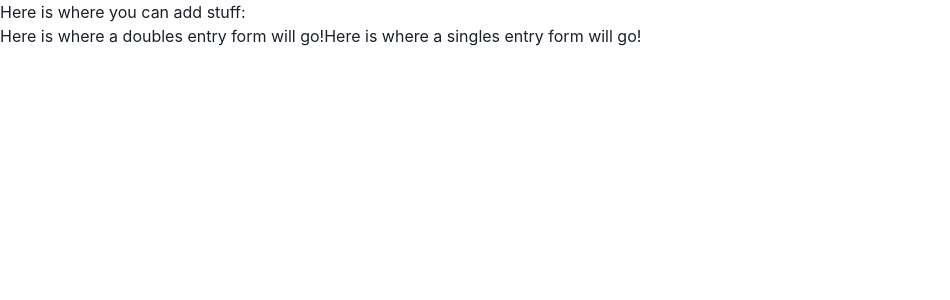
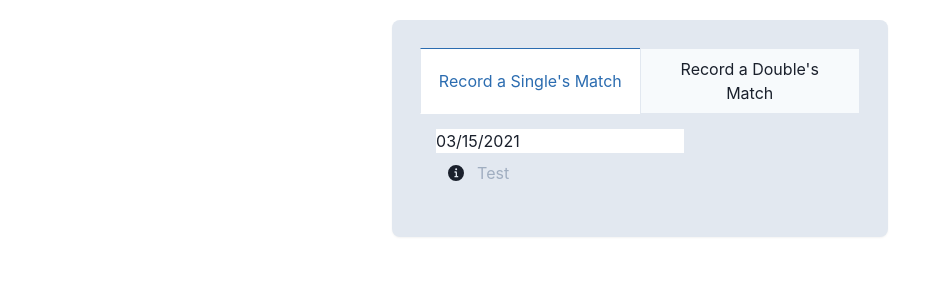
Before and after one commit to taylorschmidt/racket-frontend, a Next.js app: page /create in a window 1280 px wide. Shown: the top 300 px of the page, without its empty margins (0-950 px from the left). Built offline with nearby package versions, Linux system fonts and the light colour scheme.

Commit message:
imported datepicker

```diff
--- a/components/Single.js
+++ b/components/Single.js
@@ -1,7 +1,39 @@
-export default function Signle() {
+import React, { useState } from "react";
+import axios from "axios";
+import { useRouter } from "next/router";
+import {
+  Stack,
+  Input,
+  FormControl,
+  InputLeftElement,
+  Icon,
+  InputGroup,
+  Button,
+  FormHelperText,
+} from "@chakra-ui/react";
+import { InfoIcon, EmailIcon, LockIcon } from "@chakra-ui/icons";
+import DatePicker from 'react-datepicker';
+
+
+export default function Single() {
+    const [startDate, setStartDate] = useState(new Date());
     return (
         <>
-        Here is where a singles entry form will go!
+        <DatePicker selected={startDate} onChange={date => setStartDate(date)} />
+        <Stack spacing={4}>
+        <FormControl isRequired>
+            <InputGroup>
+            <InputLeftElement children={<InfoIcon/>} />
+            <Input
+                type="text"
+                placeholder="Test"
+                aria-label="Username"
+                // value={username}
+                // onChange={onChangeUsername}
+                />
+            </InputGroup>
+        </FormControl>
+        </Stack>
         </>
     )
 }
--- a/package.json
+++ b/package.json
@@ -17,6 +17,7 @@
     "materialize-css": "^1.0.0-rc.2",
     "next": "10.0.8",
     "react": "17.0.1",
+    "react-datepicker": "^3.6.0",
     "react-dom": "17.0.1"
   }
 }
--- a/pages/_app.js
+++ b/pages/_app.js
@@ -1,4 +1,6 @@
 import { ChakraProvider } from '@chakra-ui/react';
+import "react-datepicker/dist/react-datepicker.css"
+
 function MyApp({ Component, pageProps }) {
   return (
     <ChakraProvider>
--- a/pages/create.js
+++ b/pages/create.js
@@ -1,14 +1,33 @@
 import Double from '../components/Double'
 import Single from '../components/Single'
+import {Box, useColorMode, Tabs, TabList, Tab, TabPanels, TabPanel, Image, Center} from "@chakra-ui/react"
+
 
 export default function create() {
-    return (
-        <>
-        Here is where you can add stuff:
-        <div>
-            <Double />
-            <Single />
-        </div>
+    const { colorMode } = useColorMode()
+return(
+    <>
+    <Box w="100%" mt={5}>
+            <Center>
+            <Box  bg={colorMode === "light" ? "gray.200" : "gray.600" } p={3} boxShadow="sm" rounded="lg">
+            {/* <Image src= "/Lock.png" w="80px" mx="auto" my={6}/> */}
+            <Tabs variant="enclosed-colored" isFitted m={4}>
+                <TabList mt={3}>
+                    <Tab>Record a Single's Match</Tab>
+                    <Tab>Record a Double's Match</Tab>
+                </TabList>
+                <TabPanels>
+                    <TabPanel>
+                        <Single />
+                    </TabPanel>
+                    <TabPanel>
+                        <Double />
+                    </TabPanel>
+                </TabPanels>
+            </Tabs>
+            </Box>
+            </Center>
+            </Box>
         </>
     )
 }
--- a/pages/profile.js
+++ b/pages/profile.js
@@ -5,12 +5,14 @@ import {
   getSinglesMatches,
   getDoublesMatches,
 } from "../services/user.services";
+import DatePicker from 'react-datepicker';
 
 export default function profile() {
   const [doubles, setDoubles] = useState(undefined);
   const [singles, setSingles] = useState(undefined);
   const [loading, setLoading] = useState(true);
   const [currentUser, setCurrentUser] = useState(undefined);
+  const [startDate, setStartDate] = useState(new Date());
 
   useEffect(() => {
     getCurrentUser().then(
@@ -49,6 +51,7 @@ export default function profile() {
       {!loading && (
         <>
           <div>My Profile!</div>
+        <DatePicker selected={startDate} onChange={date => setStartDate(date)} />
           <div>{currentUser[0].id}</div>
           <div>{singles[0].id}</div>
           <div>{doubles[0].notes}</div>
```
Also changed, not shown: components/Double.js (+17 -0 lines), 1 other file (tests, documents, lock files or other folders).
